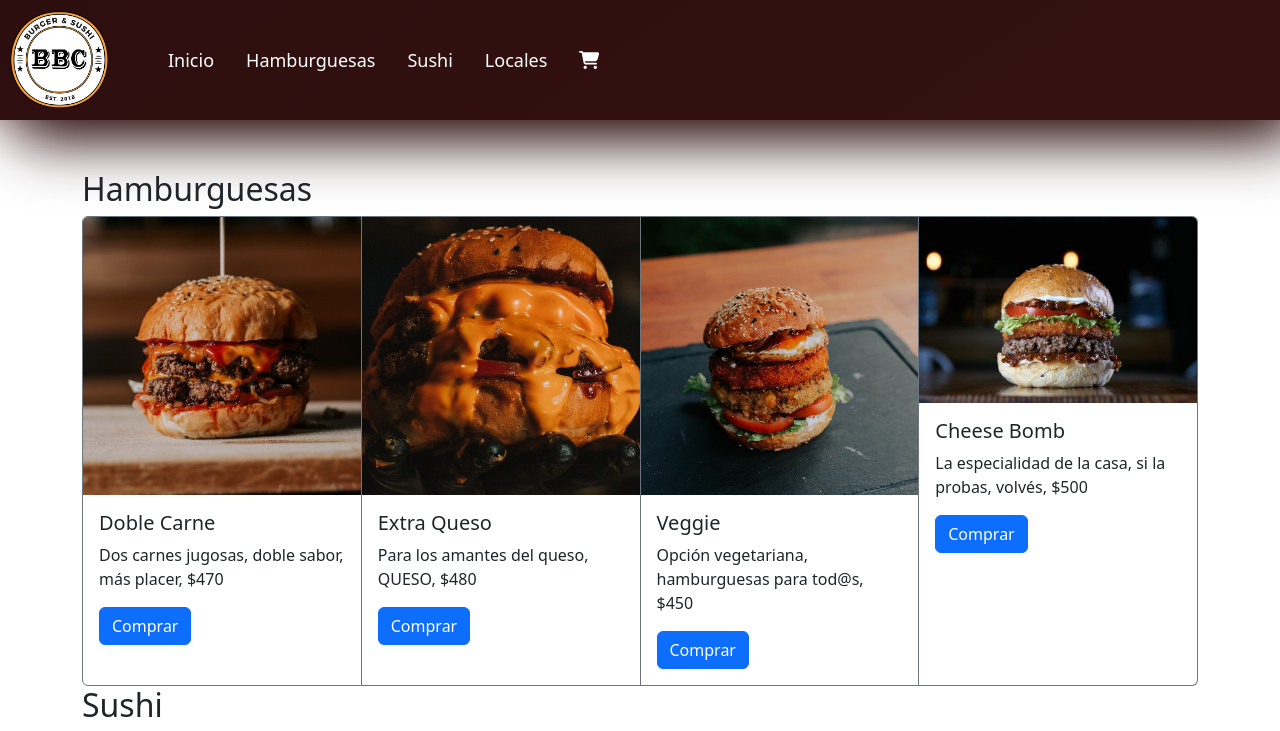
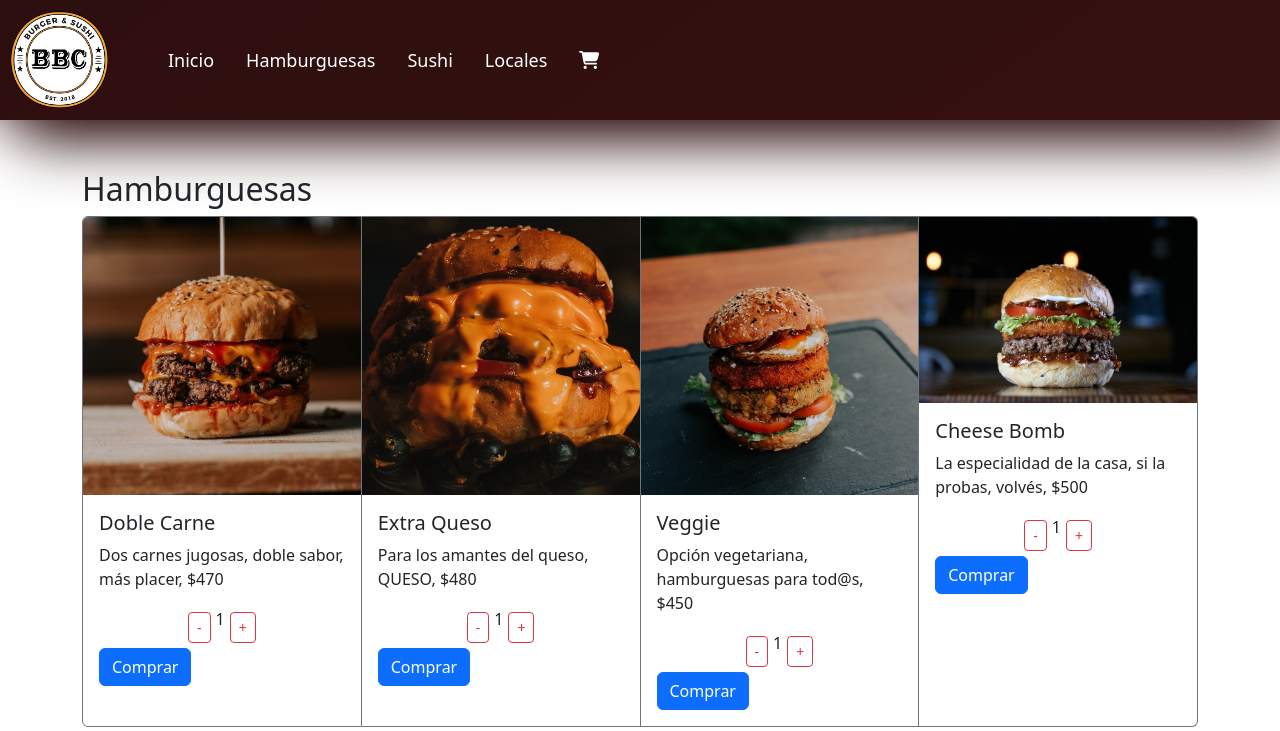
Before and after one commit to felipemahia/coderReactJS, a React (Create React App) app: page / in a window 1280 px wide. Shown: the top 731 px of the page. Built offline with nearby package versions, Linux system fonts and the light colour scheme.

Commit message:
Entrega contador con botÃon

```diff
--- a/src/components/CardProducts/CardProducts.js
+++ b/src/components/CardProducts/CardProducts.js
@@ -1,5 +1,8 @@
+
+import './CardProducts.scss'
 import Button from 'react-bootstrap/Button';
 import Card from 'react-bootstrap/Card';
+import ItemCount from '../ItemCount/ItemCount';
 
 const CardProducts = ({title, description, price, img}) => {
     return (
@@ -10,6 +13,7 @@ const CardProducts = ({title, description, price, img}) => {
                 <Card.Text>
                     {description}, {price}
                 </Card.Text>
+                <ItemCount/>
                 <Button variant="primary">Comprar</Button>
             </Card.Body>
         </Card>
--- /dev/null
+++ b/src/components/CardProducts/CardProducts.scss
@@ -0,0 +1,12 @@
+.contadorProductos {
+    display: flex;
+    justify-content: center;
+
+    button.btn.btn-outline-danger.btn-sm {
+        margin: 5px;
+    }
+
+    p {
+        size: 20px;
+    }
+}
--- /dev/null
+++ b/src/components/ItemCount/ItemCount.js
@@ -0,0 +1,21 @@
+import { useState } from 'react'
+import Button from 'react-bootstrap/Button';
+
+const ItemCount = () => {
+    const [counter, setCounter] = useState(1);
+    const oneMore = () => {
+        setCounter(counter + 1);
+    }
+    const oneLess = () => {
+        setCounter(counter - 1);
+    }
+    return (
+    <div className='contadorProductos'>
+        <Button variant="outline-danger" size="sm" onClick={oneLess}>-</Button>
+        <p>{counter}</p>
+        <Button variant="outline-danger" size="sm" onClick={oneMore}>+</Button>
+    </div>
+    )
+}
+
+export default ItemCount
--- /dev/null
+++ b/src/components/ItemCount/ItemCount.scss
@@ -0,0 +1,12 @@
+.contadorProductos {
+    display: flex;
+    justify-content: center;
+
+    button.btn.btn-outline-danger.btn-sm {
+        margin: 5px;
+    }
+
+    p {
+        size: 20px;
+    }
+}
--- /dev/null
+++ b/src/components/NavBar/CartWidget.js
@@ -0,0 +1,12 @@
+import {FontAwesomeIcon} from '@fortawesome/react-fontawesome'
+import {faCartShopping} from '@fortawesome/free-solid-svg-icons'
+
+const CartWidget = () => {
+    return(
+        <li style={{color: 'white'}}>
+            <button><FontAwesomeIcon icon={faCartShopping}/></button>
+        </li>
+    )
+}
+
+export default CartWidget
--- a/src/components/NavBar/NavBar.js
+++ b/src/components/NavBar/NavBar.js
@@ -1,6 +1,5 @@
 import './NavBar.scss'
-import {FontAwesomeIcon} from '@fortawesome/react-fontawesome'
-import {faCartShopping} from '@fortawesome/free-solid-svg-icons'
+import CartWidget from './CartWidget'
 
 const NavBar = () => {
     return (
@@ -13,7 +12,7 @@ const NavBar = () => {
                         <li><button>Hamburguesas</button></li>
                         <li><button>Sushi</button></li>
                         <li><button>Locales</button></li>
-                        <li style={{color: 'white'}}><button><FontAwesomeIcon icon={faCartShopping}/></button></li>
+                        <CartWidget />
                         </ul>
                 </div>
             </div>
```
Also changed, not shown: src/components/CardContainer/CardContainer.js (+7 -0 lines), src/components/CardProducts/CardProducts.sass (deleted).
